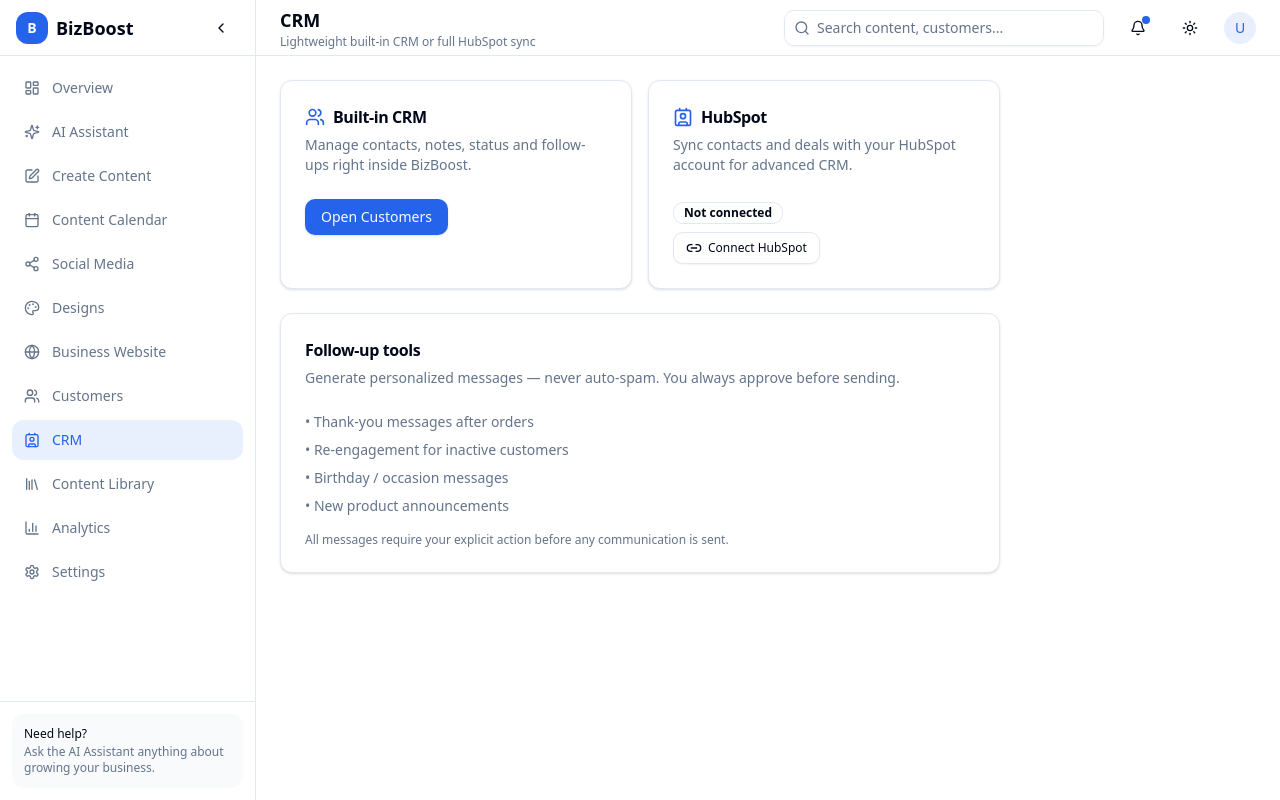
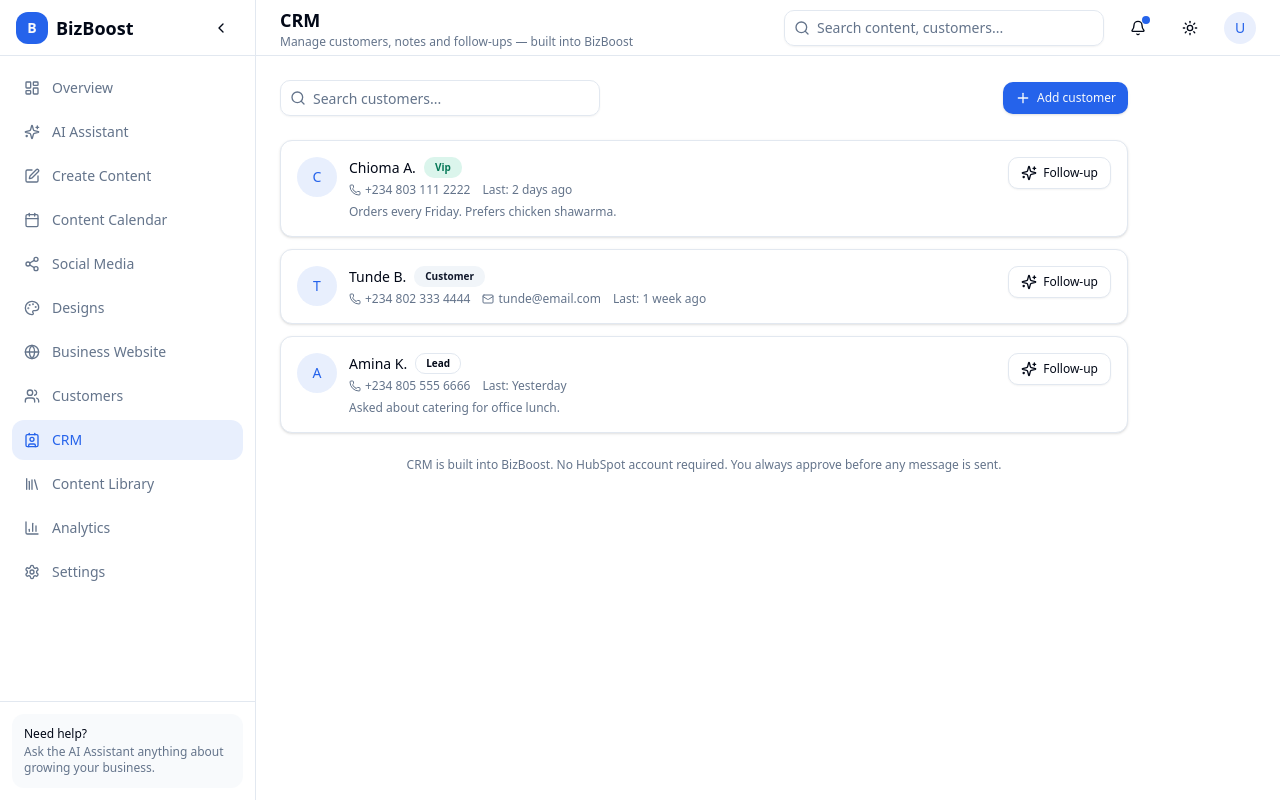
Before and after one commit to lilcoins89/bizboost, a Next.js app: page /dashboard/crm in a window 1280 px wide. Built offline with nearby package versions, Linux system fonts and the light colour scheme.

Commit message:
feat: CRM as full built-in feature (no HubSpot connect)

```diff
--- a/src/app/(dashboard)/dashboard/crm/page.tsx
+++ b/src/app/(dashboard)/dashboard/crm/page.tsx
@@ -1,76 +1,266 @@
+"use client";
+
+import { useState } from "react";
 import { DashboardHeader } from "@/components/dashboard/header";
 import { Card, CardContent, CardDescription, CardHeader, CardTitle } from "@/components/ui/card";
 import { Button } from "@/components/ui/button";
 import { Badge } from "@/components/ui/badge";
-import { Contact, Link2, Users } from "lucide-react";
-import Link from "next/link";
+import { Input } from "@/components/ui/input";
+import { Textarea } from "@/components/ui/textarea";
+import {
+  Users,
+  Plus,
+  Search,
+  MessageCircle,
+  Phone,
+  Mail,
+  Sparkles,
+  Loader2,
+} from "lucide-react";
+import { toast } from "sonner";
+
+type Customer = {
+  id: string;
+  name: string;
+  phone?: string;
+  email?: string;
+  status: "lead" | "customer" | "vip" | "inactive";
+  notes?: string;
+  lastContact?: string;
+};
+
+const initial: Customer[] = [
+  {
+    id: "1",
+    name: "Chioma A.",
+    phone: "+234 803 111 2222",
+    status: "vip",
+    notes: "Orders every Friday. Prefers chicken shawarma.",
+    lastContact: "2 days ago",
+  },
+  {
+    id: "2",
+    name: "Tunde B.",
+    phone: "+234 802 333 4444",
+    email: "tunde@email.com",
+    status: "customer",
+    lastContact: "1 week ago",
+  },
+  {
+    id: "3",
+    name: "Amina K.",
+    phone: "+234 805 555 6666",
+    status: "lead",
+    notes: "Asked about catering for office lunch.",
+    lastContact: "Yesterday",
+  },
+];
+
+const statusColor: Record<string, "default" | "secondary" | "success" | "outline"> = {
+  lead: "outline",
+  customer: "secondary",
+  vip: "success",
+  inactive: "outline",
+};
 
 export default function CRMPage() {
+  const [customers, setCustomers] = useState<Customer[]>(initial);
+  const [search, setSearch] = useState("");
+  const [showAdd, setShowAdd] = useState(false);
+  const [name, setName] = useState("");
+  const [phone, setPhone] = useState("");
+  const [notes, setNotes] = useState("");
+  const [followUpFor, setFollowUpFor] = useState<Customer | null>(null);
+  const [followUpText, setFollowUpText] = useState("");
+  const [generating, setGenerating] = useState(false);
+
+  const filtered = customers.filter(
+    (c) =>
+      c.name.toLowerCase().includes(search.toLowerCase()) ||
+      c.phone?.includes(search) ||
+      c.email?.toLowerCase().includes(search.toLowerCase())
+  );
+
+  function addCustomer() {
+    if (!name.trim()) {
+      toast.error("Name is required");
+      return;
+    }
+    setCustomers((prev) => [
+      {
+        id: String(Date.now()),
+        name,
+        phone: phone || undefined,
+        notes: notes || undefined,
+        status: "lead",
+        lastContact: "Just now",
+      },
+      ...prev,
+    ]);
+    setName("");
+    setPhone("");
+    setNotes("");
+    setShowAdd(false);
+    toast.success("Customer added");
+  }
+
+  function generateFollowUp(c: Customer) {
+    setFollowUpFor(c);
+    setGenerating(true);
+    setTimeout(() => {
+      setFollowUpText(
+        `Hi ${c.name.split(" ")[0]}! 👋\n\nJust checking in from BigBite. We'd love to see you again this weekend — fresh shawarma and grilled chicken ready for you.\n\nReply anytime or WhatsApp us to order. Thank you for supporting local!`
+      );
+      setGenerating(false);
+    }, 800);
+  }
+
   return (
     <>
       <DashboardHeader
         title="CRM"
-        description="Lightweight built-in CRM or full HubSpot sync"
+        description="Manage customers, notes and follow-ups — built into BizBoost"
       />
 
-      <div className="p-4 lg:p-6 space-y-6 max-w-3xl">
-        <div className="grid sm:grid-cols-2 gap-4">
+      <div className="p-4 lg:p-6 space-y-6 max-w-4xl">
+        {/* Toolbar */}
+        <div className="flex flex-col sm:flex-row gap-3 items-start sm:items-center justify-between">
+          <div className="relative w-full sm:max-w-xs">
+            <Search className="absolute left-2.5 top-2.5 h-4 w-4 text-muted-foreground" />
+            <Input
+              placeholder="Search customers..."
+              className="pl-8 h-9"
+              value={search}
+              onChange={(e) => setSearch(e.target.value)}
+            />
+          </div>
+          <Button size="sm" className="gap-1.5" onClick={() => setShowAdd(!showAdd)}>
+            <Plus className="h-4 w-4" /> Add customer
+          </Button>
+        </div>
+
+        {/* Add form */}
+        {showAdd && (
           <Card>
-            <CardHeader>
-              <div className="flex items-center gap-2">
-                <Users className="h-5 w-5 text-primary" />
-                <CardTitle className="text-base">Built-in CRM</CardTitle>
+            <CardHeader className="pb-2">
+              <CardTitle className="text-base">New customer</CardTitle>
+            </CardHeader>
+            <CardContent className="space-y-3">
+              <Input placeholder="Name" value={name} onChange={(e) => setName(e.target.value)} />
+              <Input placeholder="Phone / WhatsApp" value={phone} onChange={(e) => setPhone(e.target.value)} />
+              <Textarea placeholder="Notes" rows={2} value={notes} onChange={(e) => setNotes(e.target.value)} className="resize-none" />
+              <div className="flex gap-2">
+                <Button onClick={addCustomer}>Save</Button>
+                <Button variant="ghost" onClick={() => setShowAdd(false)}>Cancel</Button>
               </div>
-              <CardDescription>
-                Manage contacts, notes, status and follow-ups right inside BizBoost.
-              </CardDescription>
-            </CardHeader>
-            <CardContent>
-              <Button asChild>
-                <Link href="/dashboard/customers">Open Customers</Link>
-              </Button>
             </CardContent>
           </Card>
+        )}
 
-          <Card>
-            <CardHeader>
-              <div className="flex items-center gap-2">
-                <Contact className="h-5 w-5 text-primary" />
-                <CardTitle className="text-base">HubSpot</CardTitle>
+        {/* List */}
+        <div className="space-y-3">
+          {filtered.map((c) => (
+            <Card key={c.id}>
+              <CardContent className="p-4">
+                <div className="flex items-start justify-between gap-3">
+                  <div className="flex items-start gap-3 min-w-0">
+                    <div className="h-10 w-10 rounded-full bg-primary/10 flex items-center justify-center text-sm font-medium text-primary shrink-0">
+                      {c.name.charAt(0)}
                     </div>
-              <CardDescription>
-                Sync contacts and deals with your HubSpot account for advanced CRM.
-              </CardDescription>
-            </CardHeader>
-            <CardContent className="space-y-2">
-              <Badge variant="outline">Not connected</Badge>
-              <div>
-                <Button variant="outline" size="sm" asChild className="gap-1.5">
-                  <Link href="/dashboard/settings">
-                    <Link2 className="h-3.5 w-3.5" />
-                    Connect HubSpot
-                  </Link>
+                    <div className="min-w-0">
+                      <div className="flex items-center gap-2 flex-wrap">
+                        <p className="font-medium text-sm">{c.name}</p>
+                        <Badge variant={statusColor[c.status]} className="text-[10px] capitalize">
+                          {c.status}
+                        </Badge>
+                      </div>
+                      <div className="mt-1 flex flex-wrap gap-3 text-xs text-muted-foreground">
+                        {c.phone && (
+                          <span className="flex items-center gap-1">
+                            <Phone className="h-3 w-3" /> {c.phone}
+                          </span>
+                        )}
+                        {c.email && (
+                          <span className="flex items-center gap-1">
+                            <Mail className="h-3 w-3" /> {c.email}
+                          </span>
+                        )}
+                        {c.lastContact && <span>Last: {c.lastContact}</span>}
+                      </div>
+                      {c.notes && (
+                        <p className="mt-1.5 text-xs text-muted-foreground">{c.notes}</p>
+                      )}
+                    </div>
+                  </div>
+                  <Button
+                    variant="outline"
+                    size="sm"
+                    className="shrink-0 gap-1.5 h-8 text-xs"
+                    onClick={() => generateFollowUp(c)}
+                  >
+                    <Sparkles className="h-3.5 w-3.5" /> Follow-up
                   </Button>
                 </div>
               </CardContent>
             </Card>
+          ))}
+          {filtered.length === 0 && (
+            <Card>
+              <CardContent className="py-10 text-center text-sm text-muted-foreground">
+                <Users className="h-8 w-8 mx-auto mb-2 opacity-50" />
+                No customers match your search.
+              </CardContent>
+            </Card>
+          )}
         </div>
 
-        <Card>
+        {/* Follow-up panel */}
+        {followUpFor && (
+          <Card className="border-primary/30">
             <CardHeader>
-            <CardTitle className="text-base">Follow-up tools</CardTitle>
+              <CardTitle className="text-base">
+                Follow-up for {followUpFor.name}
+              </CardTitle>
               <CardDescription>
-              Generate personalized messages — never auto-spam. You always approve before sending.
+                AI-generated message. You must copy and send yourself — nothing is sent automatically.
               </CardDescription>
             </CardHeader>
-          <CardContent className="space-y-2 text-sm text-muted-foreground">
-            <p>• Thank-you messages after orders</p>
-            <p>• Re-engagement for inactive customers</p>
-            <p>• Birthday / occasion messages</p>
-            <p>• New product announcements</p>
-            <p className="pt-2 text-xs">All messages require your explicit action before any communication is sent.</p>
+            <CardContent className="space-y-3">
+              {generating ? (
+                <div className="flex items-center gap-2 text-sm text-muted-foreground">
+                  <Loader2 className="h-4 w-4 animate-spin" /> Generating...
+                </div>
+              ) : (
+                <Textarea
+                  value={followUpText}
+                  onChange={(e) => setFollowUpText(e.target.value)}
+                  rows={5}
+                  className="resize-none"
+                />
+              )}
+              <div className="flex flex-wrap gap-2">
+                <Button
+                  size="sm"
+                  className="gap-1.5"
+                  onClick={() => {
+                    navigator.clipboard.writeText(followUpText);
+                    toast.success("Copied — paste into WhatsApp or SMS");
+                  }}
+                  disabled={generating}
+                >
+                  <MessageCircle className="h-3.5 w-3.5" /> Copy message
+                </Button>
+                <Button size="sm" variant="ghost" onClick={() => setFollowUpFor(null)}>
+                  Close
+                </Button>
+              </div>
             </CardContent>
           </Card>
+        )}
+
+        <p className="text-xs text-muted-foreground text-center">
+          CRM is built into BizBoost. No HubSpot account required. You always approve before any message is sent.
+        </p>
       </div>
     </>
   );
```
Lines whose indentation alone changed are shown as unchanged.
